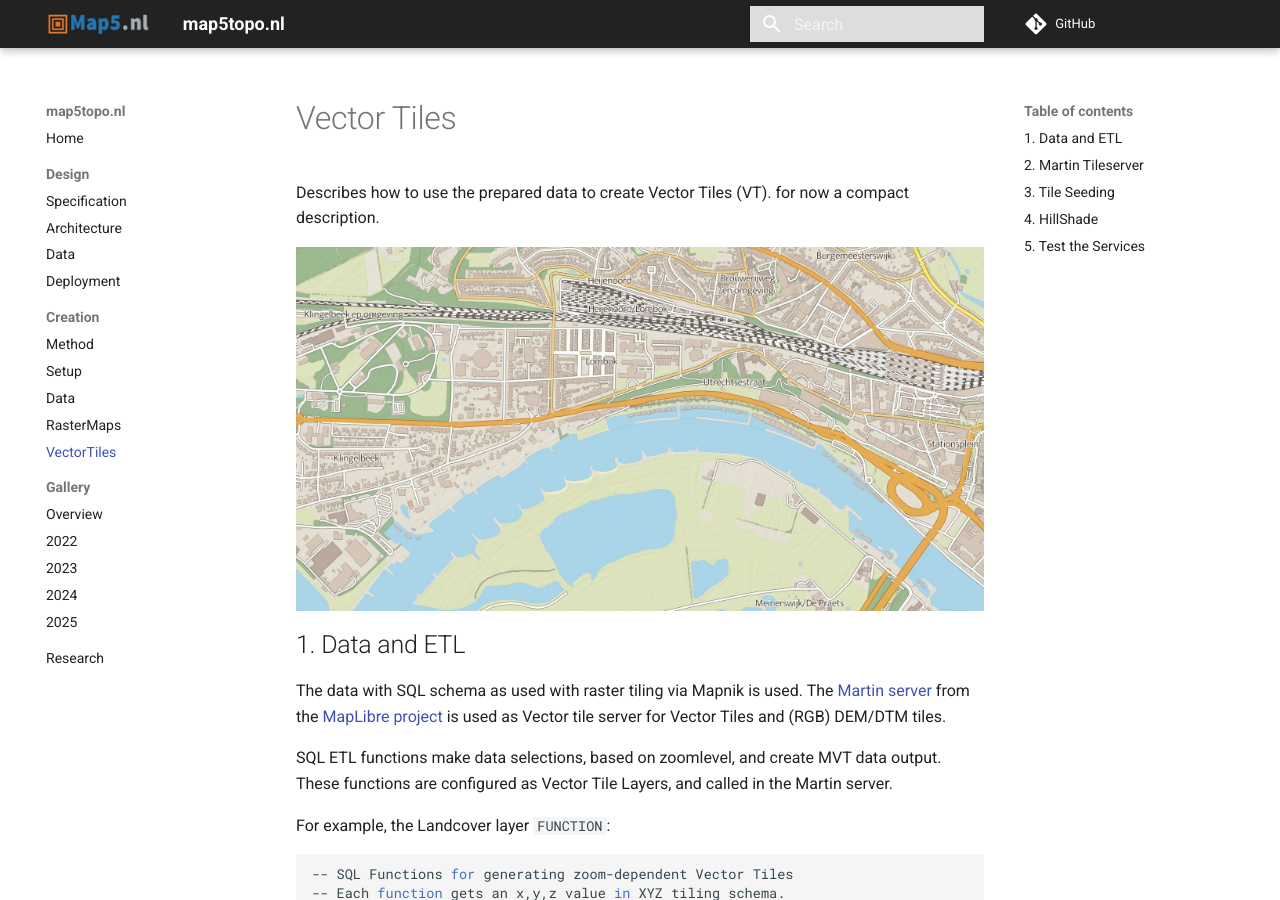
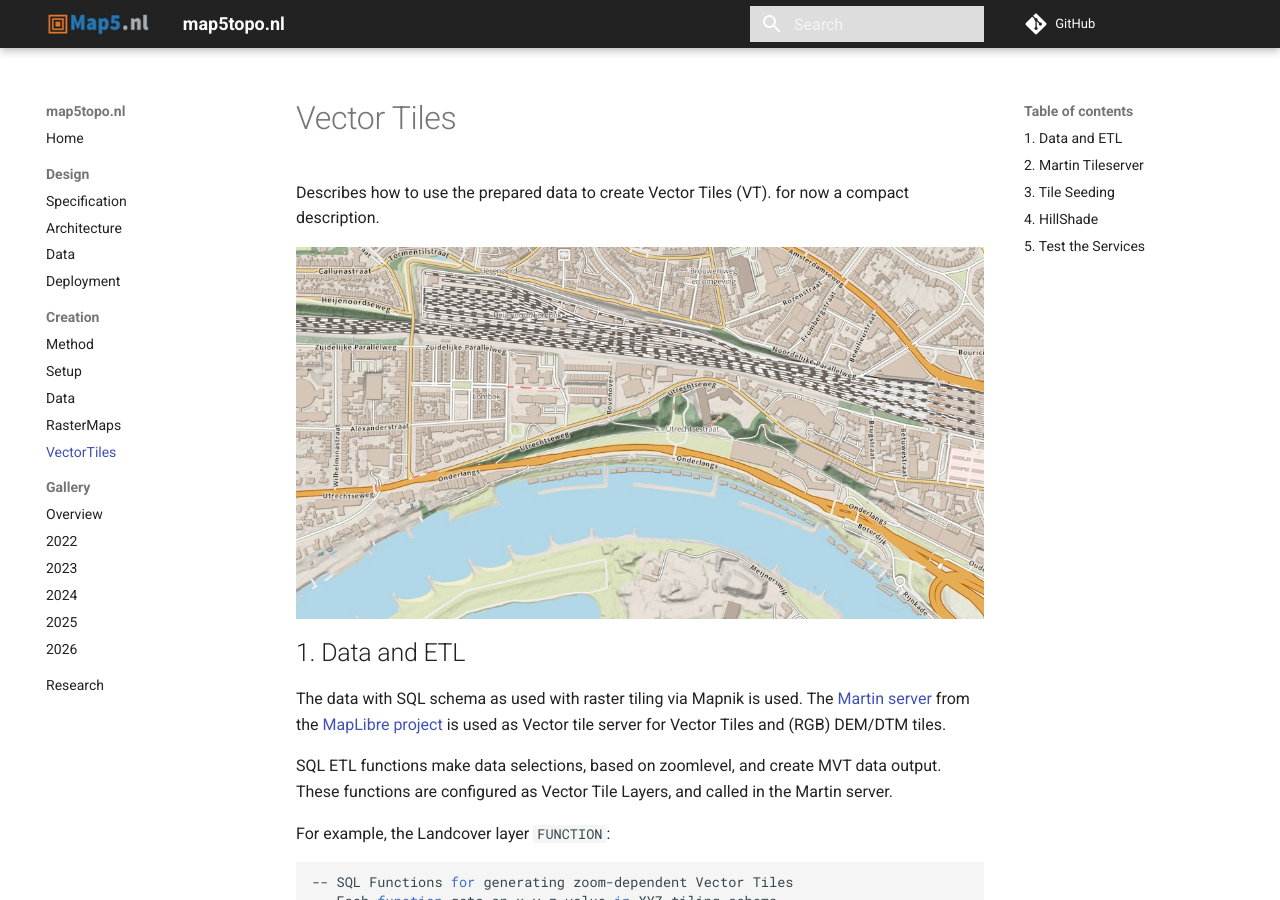
Before and after one commit to map5nl/map5topo.nl, an MkDocs documentation site: the page built from docs/src/create/map-vector.md, in a window 1280 px wide and 900 px high. Built offline with MkDocs 1.6.1 and Material for MkDocs 9.7.7, drawn with Linux system fonts in a browser that asks for light colours; comment, search, counter and statistics services are not loaded.

Commit message:
update docs with vector tiling and hillshade

````diff
--- a/docs/mkdocs.yml
+++ b/docs/mkdocs.yml
@@ -25,6 +25,7 @@
         - 2023: gallery/2023.md
         - 2024: gallery/2024.md
         - 2025: gallery/2025.md
+        - 2026: gallery/2026.md
     - Research: research.md
 
 use_directory_urls: true
--- a/docs/src/create/map-vector.md
+++ b/docs/src/create/map-vector.md
@@ -6,7 +6,7 @@
 
 Describes how to use the prepared data to create Vector Tiles (VT). for now a compact description.
 
-![map5topo](../assets/images/map5topo-oosterbeek-vec.jpg){ align=left }
+![map5topo vector](../assets/images/map5topo-oosterbeek-vec.jpg){ align=left }
 
 ## 1. Data and ETL
 
@@ -125,6 +125,8 @@
 Work in progress. Note that `justb4` contributes to Mapterhorn project for the AHN5 + AHN6 data.
 See the GitHub issue and related [GitHub PR](https://github.com/mapterhorn/mapterhorn/pull/287).
 
+![map5topo RGB hillshade](../assets/images/map5topo-vector-hillshade.jpg){ align=left }
+
 Eventually the file `map5rgb.pmtiles` (about 95GB) is generated containing both 5m and 50cm AHN data encoded
 as RGB tiles in `.webp` format.
 
@@ -138,6 +140,7 @@
     - /martin_cache
 
 ```
+
 ## 5. Test the Services
 
 Mainly with `MapLibre`. In a MapLibre Style JSON the layers and styles and hillsahde can be specified.
````
Also changed, not shown: docs/src/assets/images/map5topo-oosterbeek-vec.jpg, docs/src/assets/images/map5topo-vector-hillshade.jpg (added).
